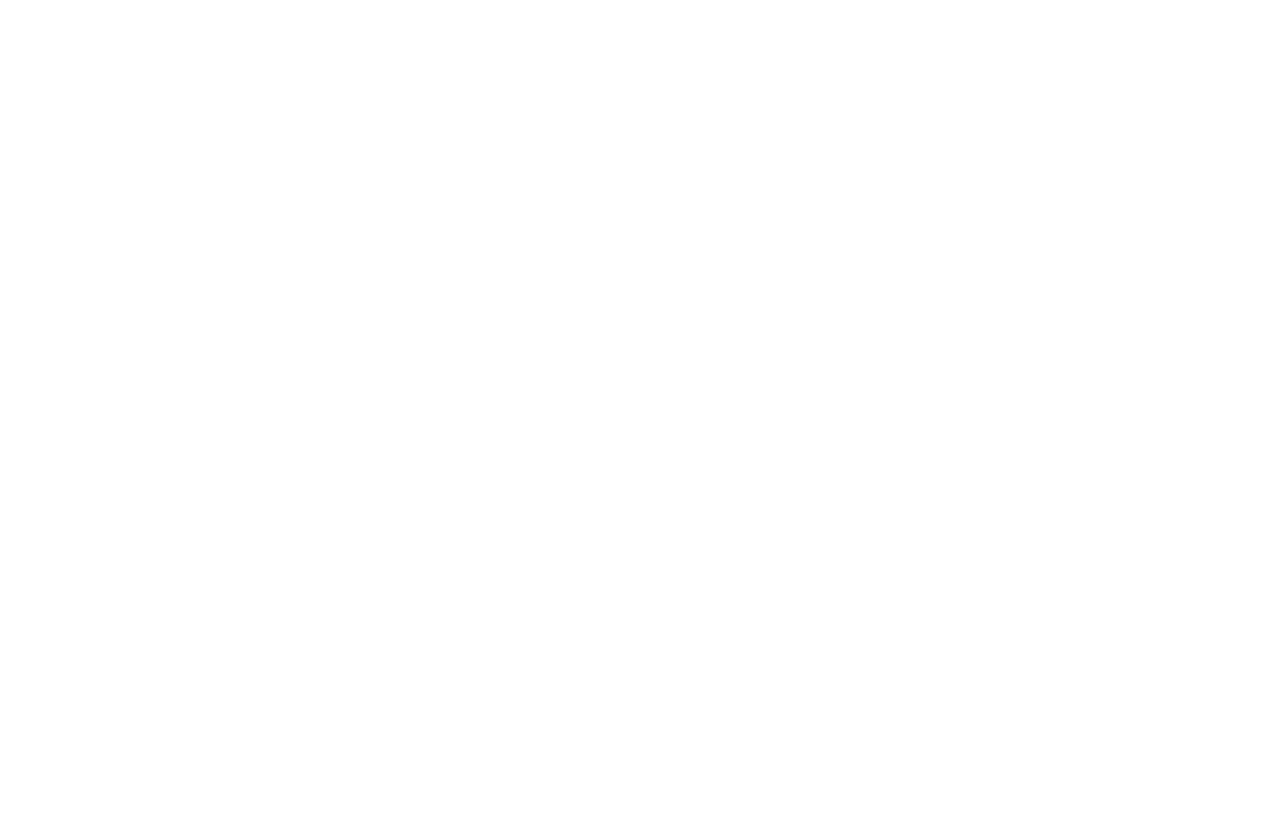
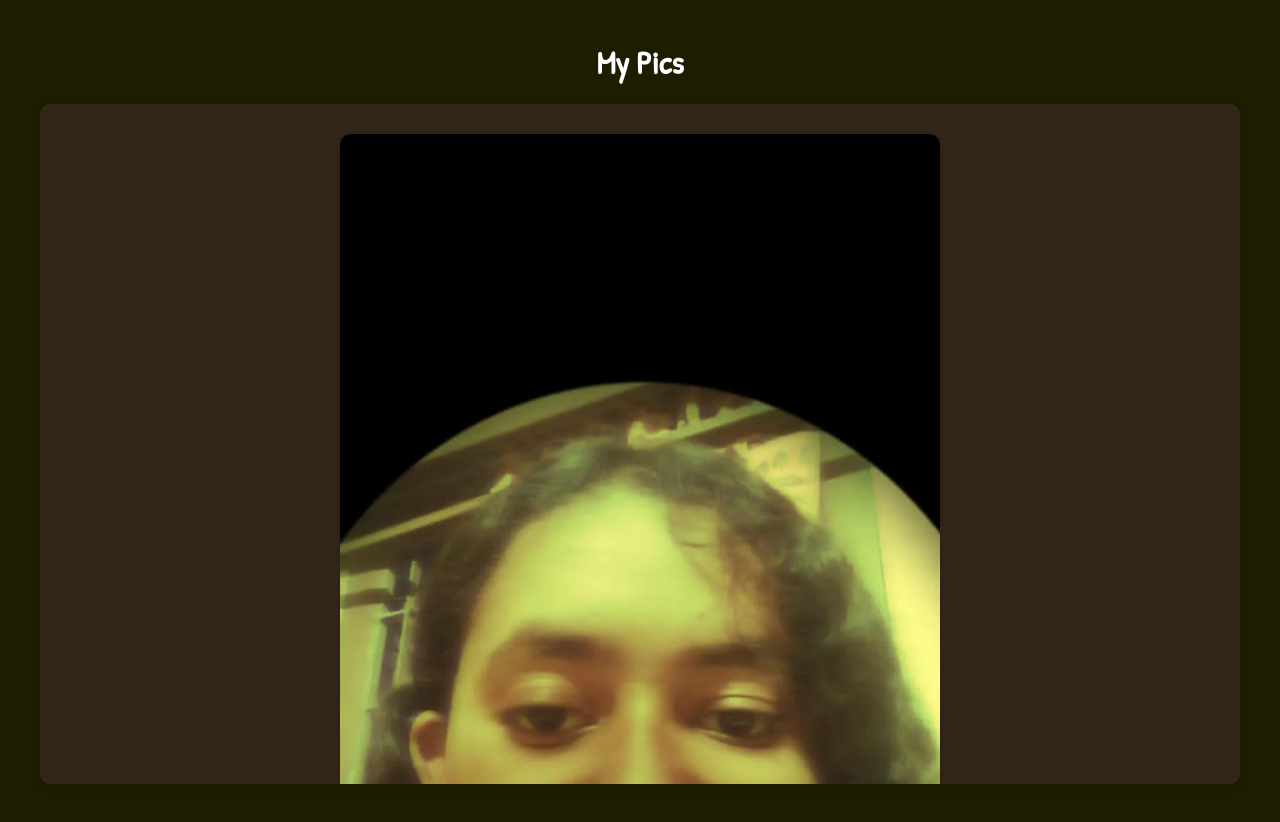
Before and after one commit to ujandey/Ant-op, a plain HTML site: page uploads/mypics.html in a window 1280 px wide. Before the commit the page ends 800 px from the top, so only its background shows below. Drawn offline with Linux system fonts and the light colour scheme.

Commit message:
Added mypics page and assets

```diff
--- /dev/null
+++ b/css/mypics.css
@@ -0,0 +1,56 @@
+body {
+    margin: 0;
+    padding: 20px;
+    font-family: 'Patrick Hand', cursive;
+    color: white;
+    background-color: #1D1D00;
+    min-height: 100vh;
+}
+
+.gallery-container {
+    max-width: 1200px;
+    margin: 0 auto;
+    text-align: center;
+}
+
+h1 {
+    color: white;
+    margin-bottom: 20px;
+}
+
+.image-scroll-container {
+    display: flex;
+    flex-direction: column;
+    overflow-y: auto;
+    height: 80vh;
+    padding: 20px;
+    scroll-behavior: smooth;
+    background: #342519;
+    border-radius: 10px;
+    box-shadow: 0 2px 10px rgba(0,0,0,0.1);
+}
+
+.image-scroll-container img {
+    width: 80%;
+    max-width: 600px;
+    height: auto;
+    margin: 10px auto;
+    border-radius: 10px;
+    box-shadow: 0 2px 5px rgba(0,0,0,0.2);
+    background: rgba(255, 255, 255, 0.2);
+}
+
+/* Scrollbar styling */
+.image-scroll-container::-webkit-scrollbar {
+    width: 8px;
+}
+
+.image-scroll-container::-webkit-scrollbar-track {
+    background: #f1f1f1;
+    border-radius: 10px;
+}
+
+.image-scroll-container::-webkit-scrollbar-thumb {
+    background: #888;
+    border-radius: 10px;
+}
--- /dev/null
+++ b/js/mypics.js
@@ -0,0 +1,29 @@
+document.addEventListener("DOMContentLoaded", function() {
+    const gallery = document.getElementById('gallery');
+    const basePath = '../images/mypics-assets/';
+
+    // Function to load images
+    function loadImages() {
+        let i = 1;
+        const loadNextImage = function() {
+            const img = new Image();
+            img.src = `${basePath}pic${i}.jpg`;
+            img.onload = function() {
+                const imgElement = document.createElement('img');
+                imgElement.src = img.src;
+                imgElement.alt = `My Pic ${i}`;
+                gallery.appendChild(imgElement);
+                i++;
+                loadNextImage();
+            };
+            img.onerror = function() {
+                // Stop loading if image doesn't exist
+                return;
+            };
+        };
+        loadNextImage();
+    }
+
+    // Initial load
+    loadImages();
+});
--- a/uploads/mypics.html
+++ b/uploads/mypics.html
@@ -0,0 +1,19 @@
+<!DOCTYPE html>
+<html lang="en">
+<head>
+    <meta charset="UTF-8">
+    <meta name="viewport" content="width=device-width, initial-scale=1.0">
+    <title>My Pics Gallery</title>
+    <link rel="stylesheet" href="../css/mypics.css">
+    <link href="https://fonts.googleapis.com/css2?family=Patrick+Hand&display=swap" rel="stylesheet">
+</head>
+<body>
+    <div class="gallery-container">
+        <h1>My Pics</h1>
+        <div class="image-scroll-container" id="gallery">
+            <!-- Images will be dynamically inserted here -->
+        </div>
+    </div>
+    <script src="../js/mypics.js"></script>
+</body>
+</html>
```
Also changed, not shown: css/homepage.css (+5 -5 lines), images/mypics-assets/pic1.jpg (added), images/mypics-assets/pic10.jpg (added), images/mypics-assets/pic11.jpg (added), images/mypics-assets/pic12.jpg (added), images/mypics-assets/pic13.jpg (added), images/mypics-assets/pic14.jpg (added), images/mypics-assets/pic2.jpg (added), images/mypics-assets/pic3.jpg (added), images/mypics-assets/pic4.jpg (added), images/mypics-assets/pic5.jpg (added), images/mypics-assets/pic6.jpg (added), images/mypics-assets/pic7.jpg (added), images/mypics-assets/pic8.jpg (added), 1 more files.
